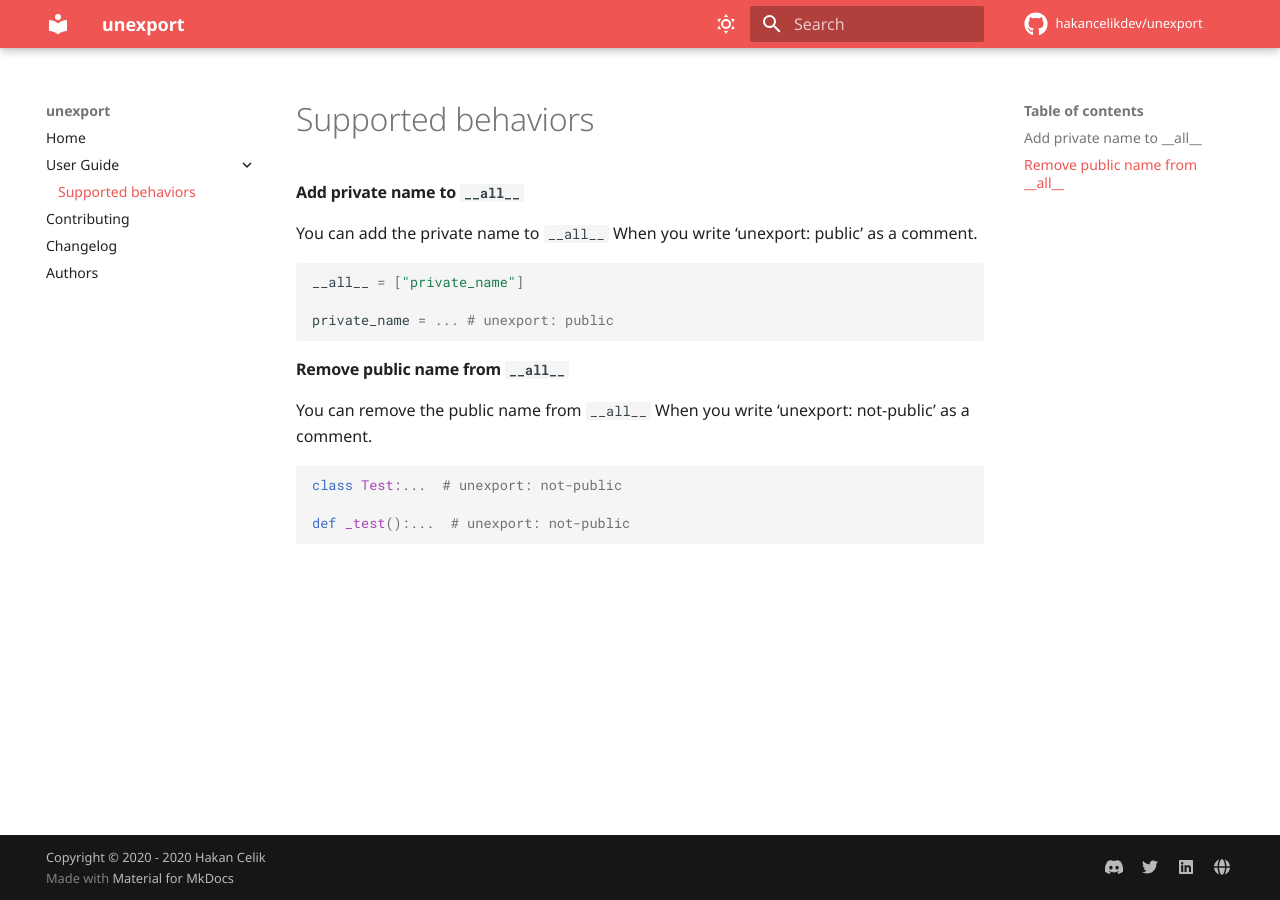
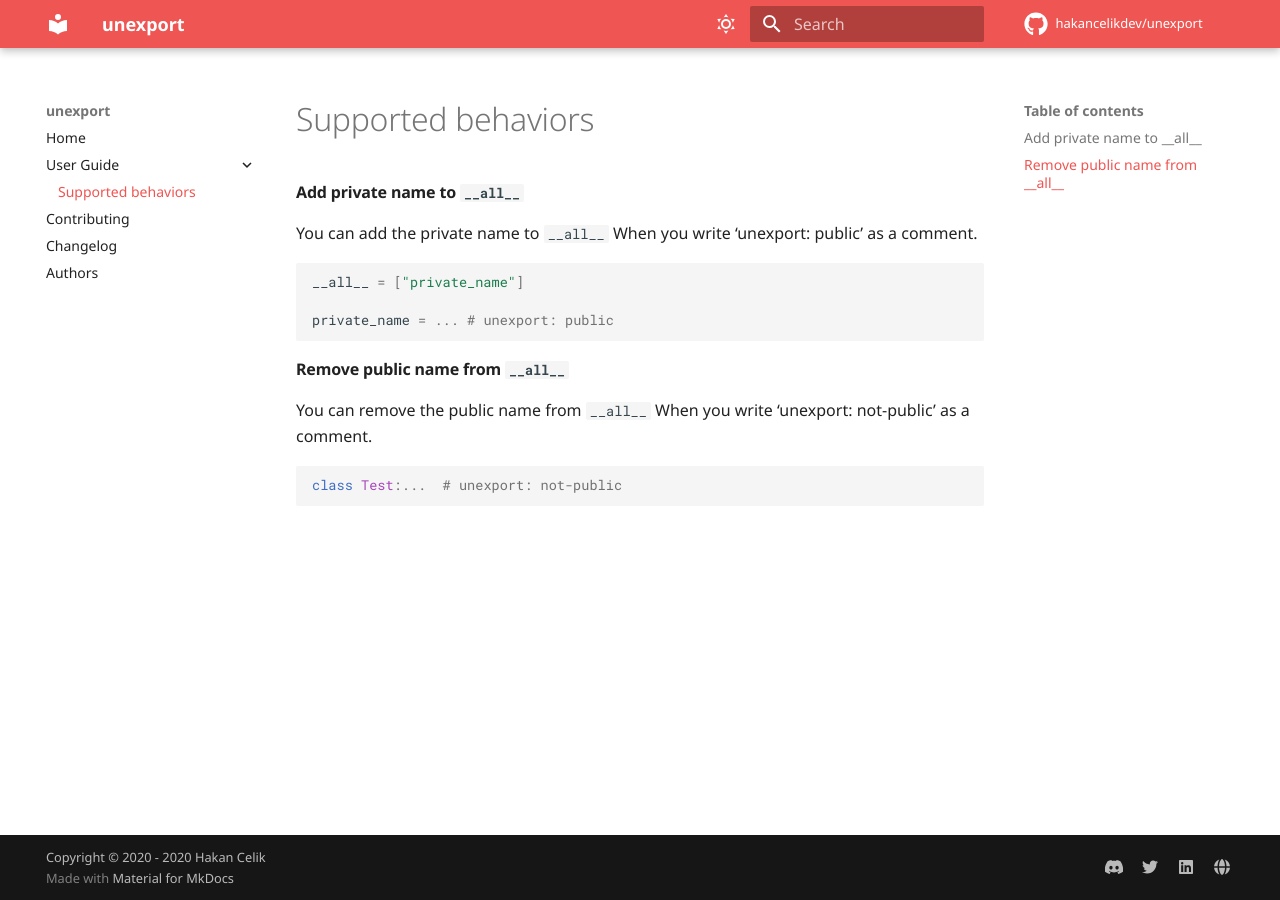
Before and after one commit to hakancelikdev/unexport, an MkDocs documentation site: the page built from docs/tutorials/supported-behaviors.md, in a window 1280 px wide. Built offline with MkDocs 1.6.1 and Material for MkDocs 9.7.7, drawn with Linux system fonts in a browser that asks for light colours; comment, search, counter and statistics services are not loaded; the version menu is left out.

Commit message:
Update docs/tutorials/supported-behaviors.md

````diff
--- a/docs/tutorials/supported-behaviors.md
+++ b/docs/tutorials/supported-behaviors.md
@@ -15,5 +15,4 @@
 ```python
 class Test:...  # unexport: not-public
 
-def _test():...  # unexport: not-public
 ```
````
